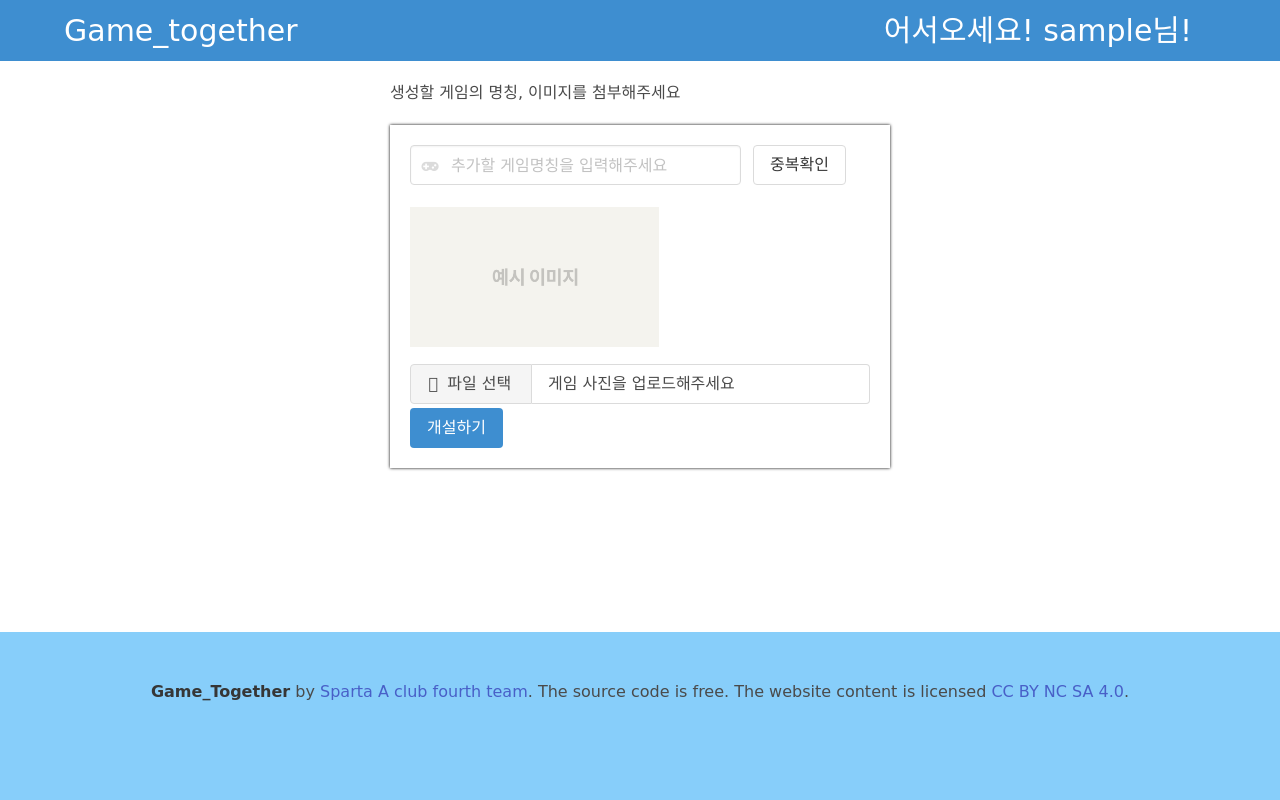
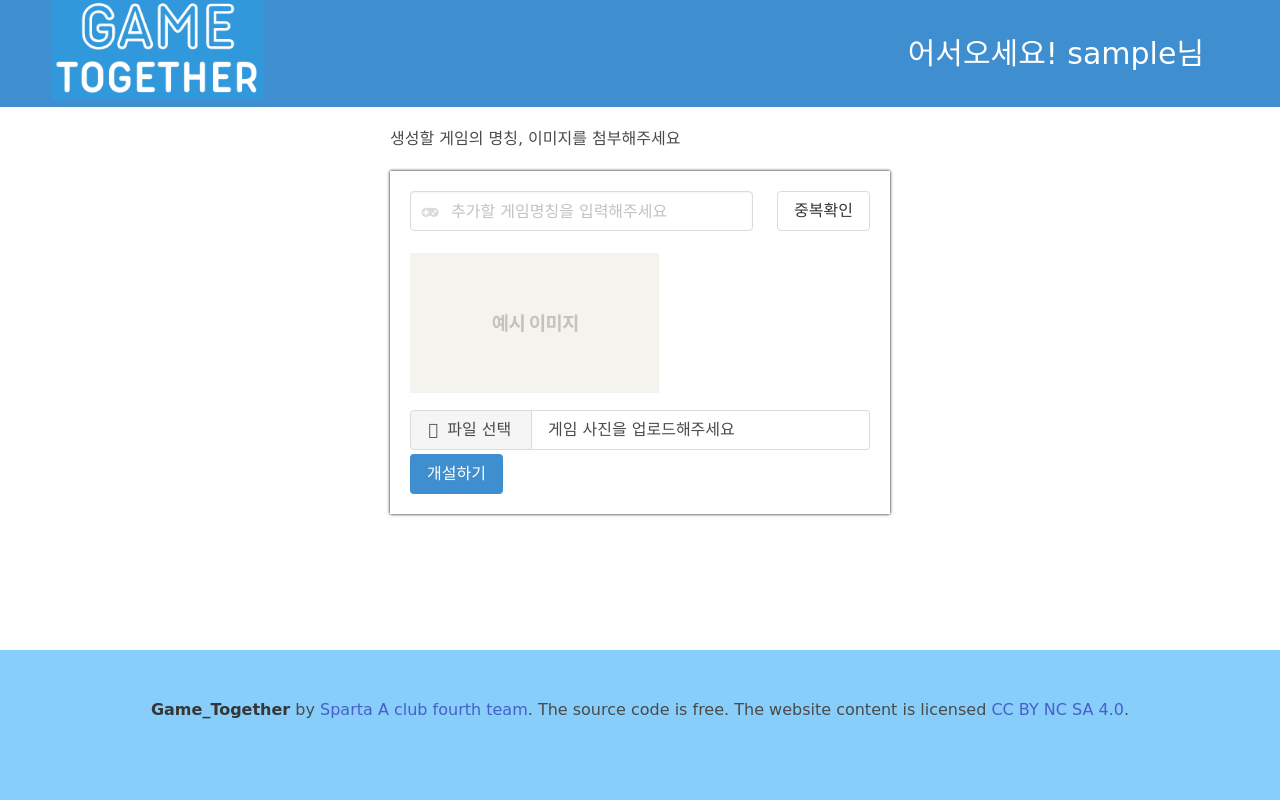
Before and after one commit to ckstn0225/Game_together, a Flask app: template templates/makegamelist.html in a window 1280 px wide. Run offline with Flask 2, Linux system fonts and the light colour scheme; the template is opened without the code that fills it: most values are stand-ins (such as "Sample title", 1, 10 or a date in 2020); some libraries are stand-ins or nearby versions; some web fonts are replaced.

Commit message:
작성자:이회섭 변경점:makegamelist 로고 추가, modal수정된 사항 적용, footer 사이즈 변경

```diff
--- a/static/css/makegamelist.css
+++ b/static/css/makegamelist.css
@@ -42,6 +42,10 @@
     margin: 10px auto;
 }
 
+.item:hover {
+    filter: brightness(75%);
+}
+
 /*footer를 페이지 하단에 붙이기*/
 html, body {
     height: 100%;
@@ -49,15 +53,15 @@ html, body {
 
 .is-large {
     position: absolute;
-    width: 100%;
+    width: 100vw;
 }
 
 .wrap {
     height: auto;
     min-height: 100%;
     position: relative;
-    padding-top: 61px;
-    padding-bottom: 168px;
+    padding-top: 107px;
+    padding-bottom: 150px;
 }
 .footer {
     width: 100%;
--- a/templates/makegamelist.html
+++ b/templates/makegamelist.html
@@ -29,25 +29,22 @@
     </style>
 
 </head>
-<body>
+<body style="width: 100vw">
     <!-- 화면 상단 navbar -->
     <section class="hero is-info is-large">
         <div class="hero-head">
             <nav class="navbar">
                 <div class="container">
-                    <div class="navbar-brand is-light">
-                        <a class="navbar-item" href="/gamelist">
-                            Game_together
+                    <div class="navbar-brand is-light" style="float:left;">
+                        <a class="item" href="/gamelist" style="margin: auto;">
+                            <img style="height: 100px; margin:auto;" src="../static/img/LOGO2.png">
                         </a>
                     </div>
-                    <div id="navbarMenuHeroB" class="navbar-menu">
-                        <div class="navbar-end">
-                            <a type="button" class="navbar-item" onclick='$("#modal").addClass("is-active")'>
-                                어서오세요! {{ user_nick }}님!
+                    <div class="navbar-end" style="float:right;">
+                        <a type="button" class="navbar-item" style="float:right;"
+                           onclick='$("#modal").addClass("is-active")'>
+                            어서오세요! {{ user_nick }}님
                         </a>
-                            <span class="navbar-item">
-                            </span>
-                        </div>
                     </div>
                 </div>
             </nav>
@@ -70,10 +67,10 @@
                                 <span class="icon is-small is-left"><i class="fa fa-gamepad"></i></span>
                             </div>
                         </div>
+                    </div>
+                </div>
                 <div class="control-check" id="btn-check-id">
                     <button type="button" onclick="game_check()" class="button is-sparta">중복확인</button>
-                        </div>
-                    </div>
                 </div>
             </div>
             <p id="help-game" class="help is-danger"></p>
@@ -102,7 +99,6 @@
                 <button onclick="game_add()" type="button" class="button is-info">개설하기</button>
             </div>
 
-            <div class="container has-text-centered formargin" id="games">
             <div class="modal" style="" id="modal">
                 <div class="modal-background"></div>
                 <div class="modal-content">
@@ -130,17 +126,14 @@
                             </p>
                         </footer>
                     </div>
-                    </div>
                     <button class="modal-close is-large" aria-label="close"
                             onclick='$("#modal").removeClass("is-active")'></button>
                 </div>
-
-
             </div>
         </div>
     </div>
 
-    <footer class="footer" style="background-color: lightskyblue;">
+    <footer class="footer" style="background-color: lightskyblue; height: 150px">
         <div class="content has-text-centered">
             <p>
                 <strong>Game_Together</strong> by <a href="https://github.com/ckstn0225/game_together">Sparta A
```
Lines whose indentation alone changed are shown as unchanged.
